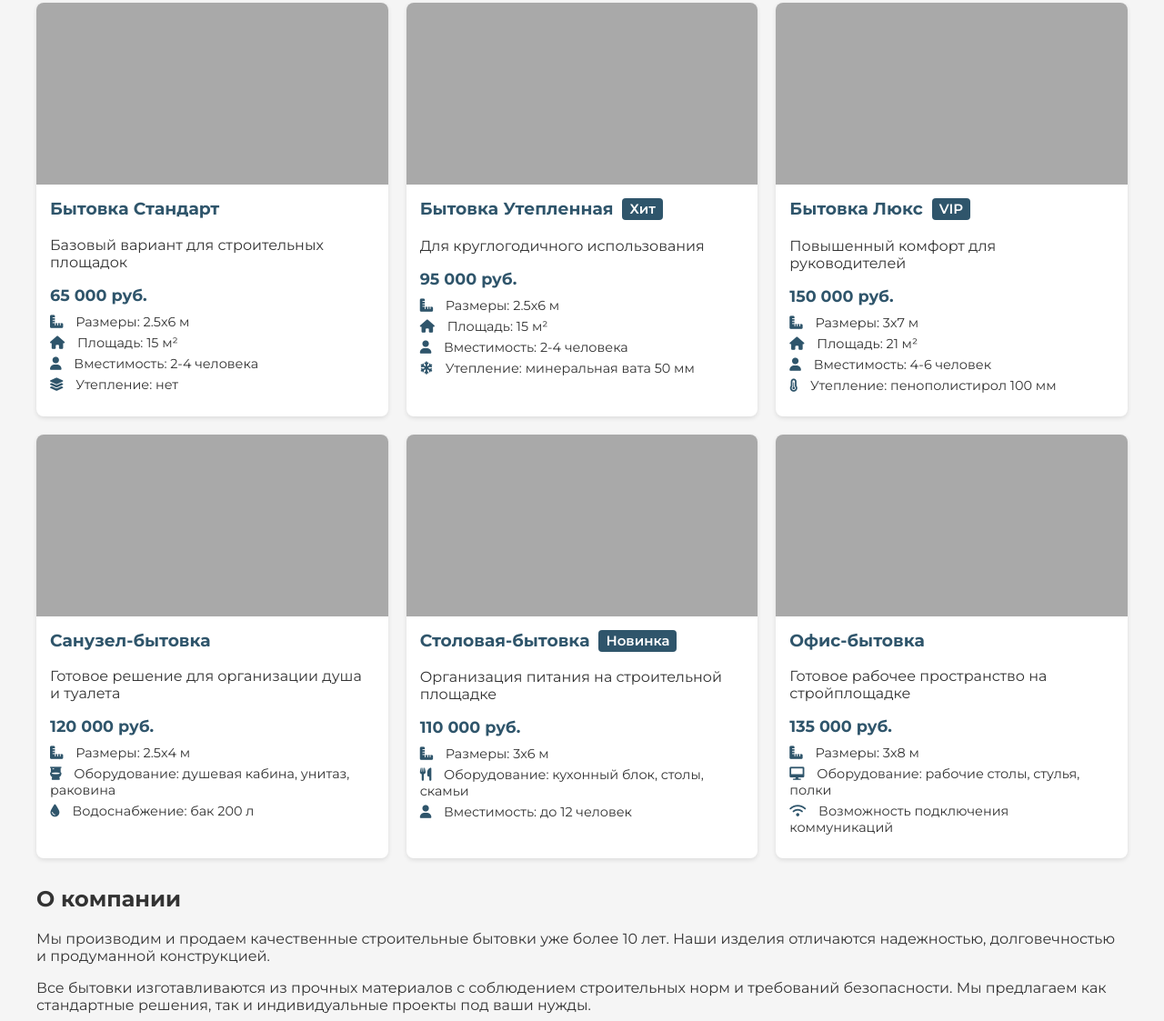
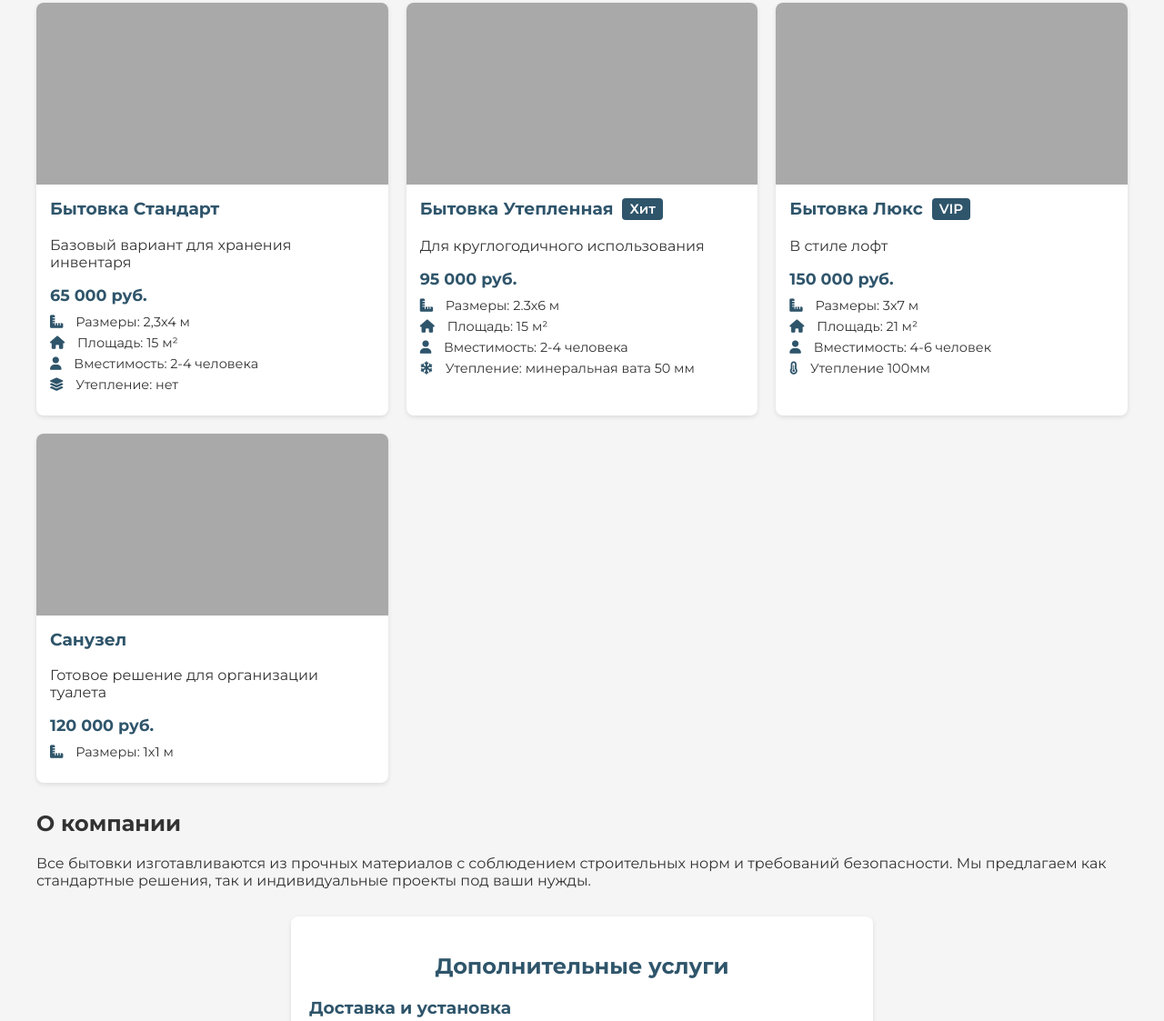
Before and after one commit to Romen192837465/BitovkynaSlavu, a plain HTML site: page index.html in a window 1280 px wide. Shown: the part 315-1438 px from the top of the page at 91% size. Drawn offline with Linux system fonts and the light colour scheme.

Commit message:
Add files via upload

```diff
--- a/index.html
+++ b/index.html
@@ -3,7 +3,7 @@
 <head>
     <meta charset="UTF-8">
     <meta name="viewport" content="width=device-width, initial-scale=1.0">
-    <title>СтройБытовка - Производство и продажа бытовок</title>
+    <title>Бытовкинаславу</title>
     <link href="https://fonts.googleapis.com/css2?family=Montserrat:wght@400;600;700&display=swap" rel="stylesheet">
     <link rel="stylesheet" href="https://cdnjs.cloudflare.com/ajax/libs/font-awesome/6.0.0-beta3/css/all.min.css">
     <style>
@@ -213,8 +213,8 @@
 <body>
     <header>
         <div class="container">
-            <h1>СтройБытовка</h1>
-            <p>Качественные бытовки для строительных площадок и временного проживания</p>
+            <h1>БытовкинаСлаву</h1>
+            <p>Качественные бытовки для дачи и временного проживания</p>
         </div>
     </header>
 
@@ -236,10 +236,10 @@
                     <div class="product-img" style="background-image: url('images/bytovka1.jpg');"></div>
                     <div class="product-info">
                         <h3>Бытовка Стандарт</h3>
-                        <p>Базовый вариант для строительных площадок</p>
+                        <p>Базовый вариант для хранения инвентаря</p>
                         <div class="price">65 000 руб.</div>
                         <div class="specs">
-                            <div class="spec-item"><i class="fas fa-ruler-combined feature-icon"></i> Размеры: 2.5х6 м</div>
+                            <div class="spec-item"><i class="fas fa-ruler-combined feature-icon"></i> Размеры: 2,3x4 м</div>
                             <div class="spec-item"><i class="fas fa-home feature-icon"></i> Площадь: 15 м²</div>
                             <div class="spec-item"><i class="fas fa-user feature-icon"></i> Вместимость: 2-4 человека</div>
                             <div class="spec-item"><i class="fas fa-layer-group feature-icon"></i> Утепление: нет</div>
@@ -255,7 +255,7 @@
                         <p>Для круглогодичного использования</p>
                         <div class="price">95 000 руб.</div>
                         <div class="specs">
-                            <div class="spec-item"><i class="fas fa-ruler-combined feature-icon"></i> Размеры: 2.5х6 м</div>
+                            <div class="spec-item"><i class="fas fa-ruler-combined feature-icon"></i> Размеры: 2.3х6 м</div>
                             <div class="spec-item"><i class="fas fa-home feature-icon"></i> Площадь: 15 м²</div>
                             <div class="spec-item"><i class="fas fa-user feature-icon"></i> Вместимость: 2-4 человека</div>
                             <div class="spec-item"><i class="fas fa-snowflake feature-icon"></i> Утепление: минеральная вата 50 мм</div>
@@ -268,59 +268,26 @@
                     <div class="product-img" style="background-image: url('images/bytovka3.jpg');"></div>
                     <div class="product-info">
                         <h3>Бытовка Люкс <span class="badge">VIP</span></h3>
-                        <p>Повышенный комфорт для руководителей</p>
+                        <p>В стиле лофт</p>
                         <div class="price">150 000 руб.</div>
                         <div class="specs">
                             <div class="spec-item"><i class="fas fa-ruler-combined feature-icon"></i> Размеры: 3х7 м</div>
                             <div class="spec-item"><i class="fas fa-home feature-icon"></i> Площадь: 21 м²</div>
                             <div class="spec-item"><i class="fas fa-user feature-icon"></i> Вместимость: 4-6 человек</div>
-                            <div class="spec-item"><i class="fas fa-thermometer-three-quarters feature-icon"></i> Утепление: пенополистирол 100 мм</div>
+                            <div class="spec-item"><i class="fas fa-thermometer-three-quarters feature-icon"></i> Утепление 100мм</div>
                         </div>
                     </div>
                 </div>
 
-                <!-- Санузел-бытовка -->
+                <!-- Санузел-->
                 <div class="product-card">
                     <div class="product-img" style="background-image: url('images/bytovka4.jpg');"></div>
                     <div class="product-info">
-                        <h3>Санузел-бытовка</h3>
-                        <p>Готовое решение для организации душа и туалета</p>
+                        <h3>Санузел</h3>
+                        <p>Готовое решение для организации туалета</p>
                         <div class="price">120 000 руб.</div>
                         <div class="specs">
-                            <div class="spec-item"><i class="fas fa-ruler-combined feature-icon"></i> Размеры: 2.5х4 м</div>
-                            <div class="spec-item"><i class="fas fa-toilet feature-icon"></i> Оборудование: душевая кабина, унитаз, раковина</div>
-                            <div class="spec-item"><i class="fas fa-tint feature-icon"></i> Водоснабжение: бак 200 л</div>
-                        </div>
-                    </div>
-                </div>
-
-                <!-- Столовая-бытовка -->
-                <div class="product-card">
-                    <div class="product-img" style="background-image: url('images/bytovka5.jpg');"></div>
-                    <div class="product-info">
-                        <h3>Столовая-бытовка <span class="badge">Новинка</span></h3>
-                        <p>Организация питания на строительной площадке</p>
-                        <div class="price">110 000 руб.</div>
-                        <div class="specs">
-                            <div class="spec-item"><i class="fas fa-ruler-combined feature-icon"></i> Размеры: 3х6 м</div>
-                            <div class="spec-item"><i class="fas fa-utensils feature-icon"></i> Оборудование: кухонный блок, столы, скамьи</div>
-                            <div class="spec-item"><i class="fas fa-user feature-icon"></i> Вместимость: до 12 человек</div>
-                        </div>
-                    </div>
-                </div>
-
-                <!-- Офис-бытовка -->
-                <div class="product-card">
-                    <div class="product-img" style="background-image: url('images/bytovka6.jpg');"></div>
-                    <div class="product-info">
-                        <h3>Офис-бытовка</h3>
-                        <p>Готовое рабочее пространство на стройплощадке</p>
-                        <div class="price">135 000 руб.</div>
-                        <div class="specs">
-                            <div class="spec-item"><i class="fas fa-ruler-combined feature-icon"></i> Размеры: 3х8 м</div>
-                            <div class="spec-item"><i class="fas fa-desktop feature-icon"></i> Оборудование: рабочие столы, стулья, полки</div>
-                            <div class="spec-item"><i class="fas fa-wifi feature-icon"></i> Возможность подключения коммуникаций</div>
-                        </div>
+                            <div class="spec-item"><i class="fas fa-ruler-combined feature-icon"></i> Размеры: 1x1 м</div>
                     </div>
                 </div>
             </div>
@@ -328,7 +295,7 @@
 
         <section id="about">
             <h2>О компании</h2>
-            <p>Мы производим и продаем качественные строительные бытовки уже более 10 лет. Наши изделия отличаются надежностью, долговечностью и продуманной конструкцией.</p>
+            <p></p>
             <p>Все бытовки изготавливаются из прочных материалов с соблюдением строительных норм и требований безопасности. Мы предлагаем как стандартные решения, так и индивидуальные проекты под ваши нужды.</p>
         </section>
 
@@ -348,11 +315,6 @@
                     <p>Стоимость: от 10 000 руб./месяц</p>
                 </div>
 
-                <div class="service-item">
-                    <h3>Обслуживание и ремонт</h3>
-                    <p>Комплексное обслуживание бытовок, включая ремонт, покраску, замену изношенных элементов.</p>
-                    <p>Стоимость: индивидуальный расчет</p>
-                </div>
             </div>
         </section>
 
@@ -361,8 +323,7 @@
             <div class="contact-info">
                 <h3>Как нас найти</h3>
                 <p>Адрес: г. Москва, ул. Промышленная, д. 15, стр. 2</p>
-                <p>Телефоны: +7 (495) 123-45-67, +7 (916) 765-43-21</p>
-                <p>Email: info@stroibitovka.ru</p>
+                <p>Телефон: +7 985 720-01-06</p>
                 <p>Режим работы: Пн-Пт 9:00-18:00, Сб 10:00-15:00</p>
             </div>
         </section>
```
